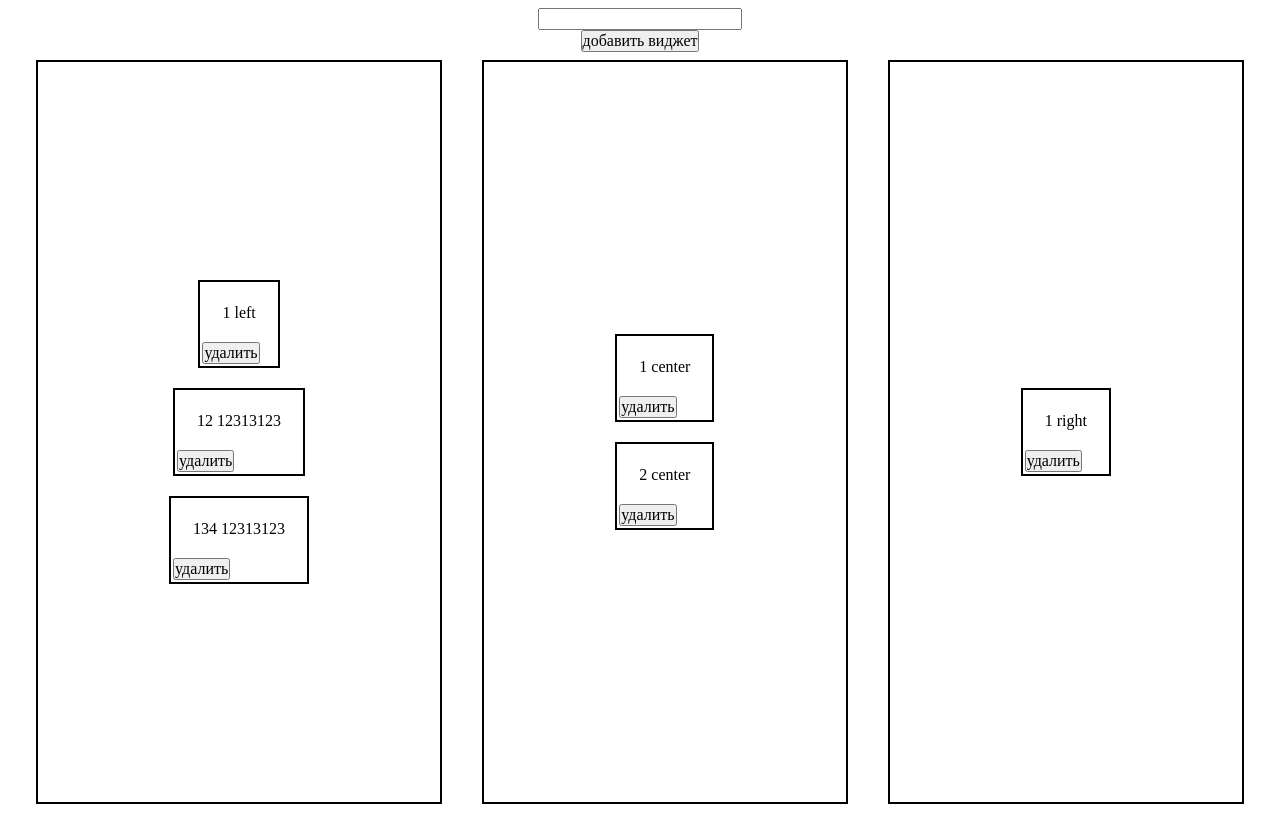
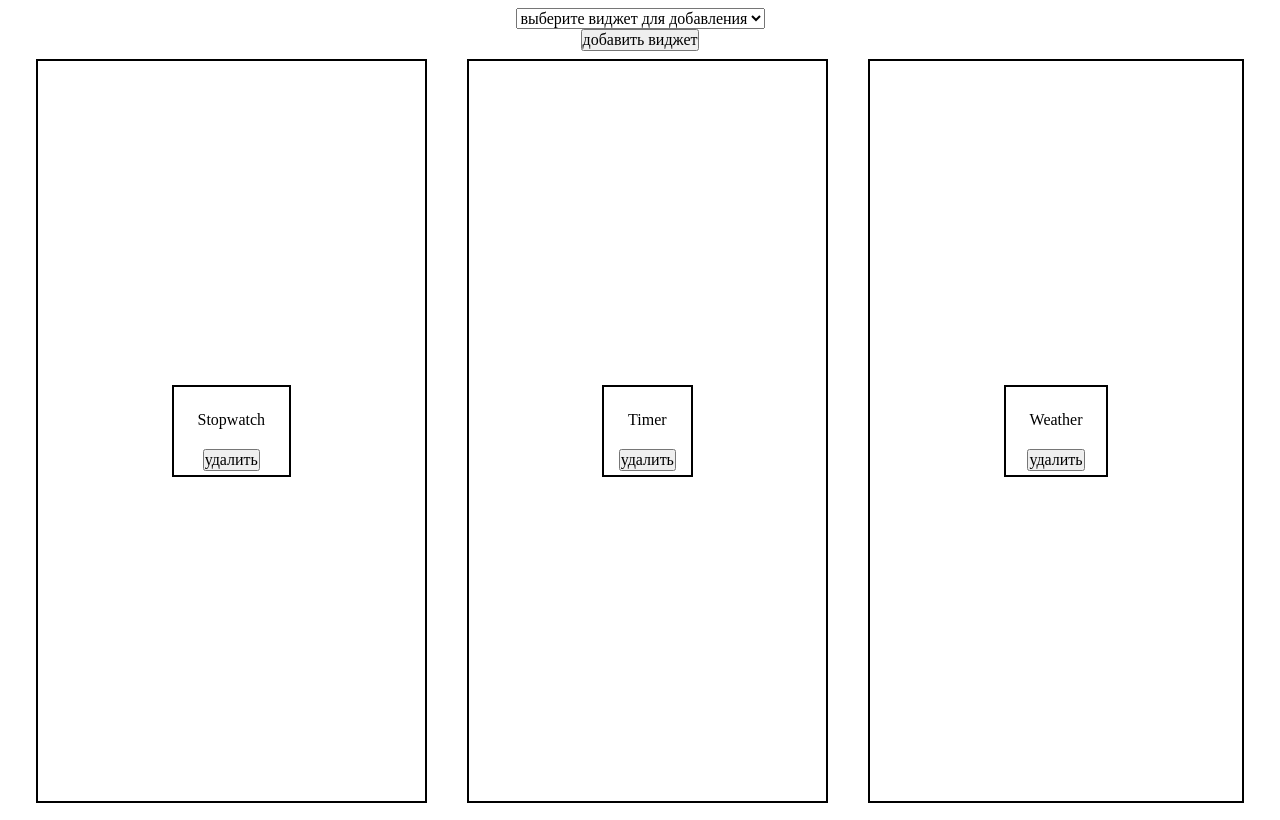
Before and after one commit to pipistrellla/udv-widget-app, a React (Create React App) app: page / in a window 1280 px wide. Built offline with nearby package versions, Linux system fonts and the light colour scheme.

Commit message:
реализовал добавление конкретного виджета через select

```diff
--- a/package.json
+++ b/package.json
@@ -14,7 +14,8 @@
     "react-dom": "^18.2.0",
     "react-scripts": "5.0.1",
     "typescript": "^4.9.5",
-    "web-vitals": "^2.1.4"
+    "web-vitals": "^2.1.4",
+    "zustand": "^4.5.2"
   },
   "scripts": {
     "start": "react-scripts start",
--- a/src/components/page/MainPage/MainPage.module.css
+++ b/src/components/page/MainPage/MainPage.module.css
@@ -27,8 +27,12 @@
 }
 
 .Widget {
+    display: flex;
+    justify-content: center;
+    align-items: center;
+    flex-direction: column;
     border: 2px solid black;
     margin: 10px;
-    padding: 2px;
+    padding: 4px;
     cursor: grab;
 }
--- a/src/components/page/MainPage/MainPage.tsx
+++ b/src/components/page/MainPage/MainPage.tsx
@@ -1,5 +1,8 @@
 import React, { FC, useState } from 'react';
 import WidgetWrap from 'components/ui/WidgetWrap/WidgetWrap';
+import Stopwatch from 'components/widgets/Stopwatch/Stopwatch';
+import Timer from 'components/widgets/Timer/Timer';
+import Weather from 'components/widgets/Weather/Weather';
 import cls from './MainPage.module.css';
 
 interface MainPageProps {
@@ -16,27 +19,31 @@ export interface IWidgetBoard {
     items: IWidget[];
 }
 
+enum WidgetsEnum {
+    STOPWATCH= 'stopwatch',
+    TIMER = 'timer',
+    WEATHER = 'weather'
+}
+
 const MainPage: FC<MainPageProps> = () => {
 
     const [WidgetBoards, setWidgetBoards] = useState<IWidgetBoard[]>([
         {
             id: 1,
             items: [
-                { id: 1, title: <WidgetWrap>1 left</WidgetWrap> },
-                { id: 2, title: <WidgetWrap>12 12313123</WidgetWrap> },
-                { id: 3, title: <WidgetWrap>134 12313123</WidgetWrap> }],
+                { id: 1, title: <Stopwatch /> },
+            ],
         },
         {
             id: 2,
             items: [
-                { id: 4, title: <WidgetWrap>1 center</WidgetWrap> },
-                { id: 5, title: <WidgetWrap>2 center</WidgetWrap> },
+                { id: 4, title: <Timer /> },
             ],
         },
         {
             id: 3,
             items: [
-                { id: 6, title: <WidgetWrap>1 right</WidgetWrap> },
+                { id: 6, title: <Weather /> },
             ],
         },
 
@@ -118,9 +125,18 @@ const MainPage: FC<MainPageProps> = () => {
 
     };
 
-    const [text, setText] = useState<string>('123');
+    const [text, setText] = useState<string | null>(null);
 
-    const AddWidget = (text:string) => {
+    const Widgets = new Map<string, React.ReactNode>([
+        ['stopwatch', <Stopwatch />],
+        ['timer', <Timer />],
+        ['weather', <Weather />],
+
+    ]);
+
+    const AddWidget = (text:string | null) => {
+
+        if (text !== null) {
 
             setWidgetBoards(
                 [
@@ -130,11 +146,13 @@ const MainPage: FC<MainPageProps> = () => {
                         id: 3,
                         items: [...WidgetBoards[2].items, {
                             id: Date.now(),
-                        title: <WidgetWrap>{text}</WidgetWrap>,
+                            title: <WidgetWrap>{Widgets.get(text)}</WidgetWrap>,
                         }],
                     },
                 ],
             );
+
+        }
 
     };
 
@@ -161,11 +179,15 @@ const MainPage: FC<MainPageProps> = () => {
         }));
 
     };
-
     return (
         <div className={cls.MainPage}>
 
-            <input type="text" onChange={(e: React.ChangeEvent<HTMLInputElement>) => setText(e.target.value)} />
+            <select onChange={(e: React.ChangeEvent<HTMLSelectElement>) => setText(e.target.value)}>
+                <option disabled selected value="null"> выберите виджет для добавления</option>
+                <option value={WidgetsEnum.STOPWATCH}>Секундомер</option>
+                <option value={WidgetsEnum.TIMER}>Таймер</option>
+                <option value={WidgetsEnum.WEATHER}>Прогноз погоды</option>
+            </select>
             <button type="button" onClick={() => AddWidget(text)}> добавить виджет </button>
 
             <div className={cls.MainPageBoard}>
--- /dev/null
+++ b/src/components/widgets/Stopwatch/Stopwatch.tsx
@@ -0,0 +1,15 @@
+import React, { FC } from 'react';
+import WidgetWrap from 'components/ui/WidgetWrap/WidgetWrap';
+import cls from './Stopwatch.module.css';
+
+interface StopwatchProps {
+
+}
+
+const Stopwatch: FC<StopwatchProps> = () => (
+    <WidgetWrap>
+        Stopwatch
+    </WidgetWrap>
+);
+
+export default Stopwatch;
--- /dev/null
+++ b/src/components/widgets/Timer/Timer.tsx
@@ -0,0 +1,15 @@
+import React, { FC } from 'react';
+import WidgetWrap from 'components/ui/WidgetWrap/WidgetWrap';
+import cls from './Timer.module.css';
+
+interface TimerProps {
+
+}
+
+const Timer: FC<TimerProps> = () => (
+    <WidgetWrap>
+        Timer
+    </WidgetWrap>
+);
+
+export default Timer;
--- /dev/null
+++ b/src/components/widgets/Weather/Weather.tsx
@@ -0,0 +1,15 @@
+import React, { FC } from 'react';
+import WidgetWrap from 'components/ui/WidgetWrap/WidgetWrap';
+import cls from './Weather.module.css';
+
+interface WeatherProps {
+
+}
+
+const Weather: FC<WeatherProps> = () => (
+    <WidgetWrap>
+        Weather
+    </WidgetWrap>
+);
+
+export default Weather;
```
Also changed, not shown: src/components/widgets/Stopwatch/Stopwatch.module.css (added), src/components/widgets/Timer/Timer.module.css (added), src/components/widgets/Weather/Weather.module.css (added), 1 other file (tests, documents, lock files or other folders). Lines whose indentation alone changed are shown as unchanged.
